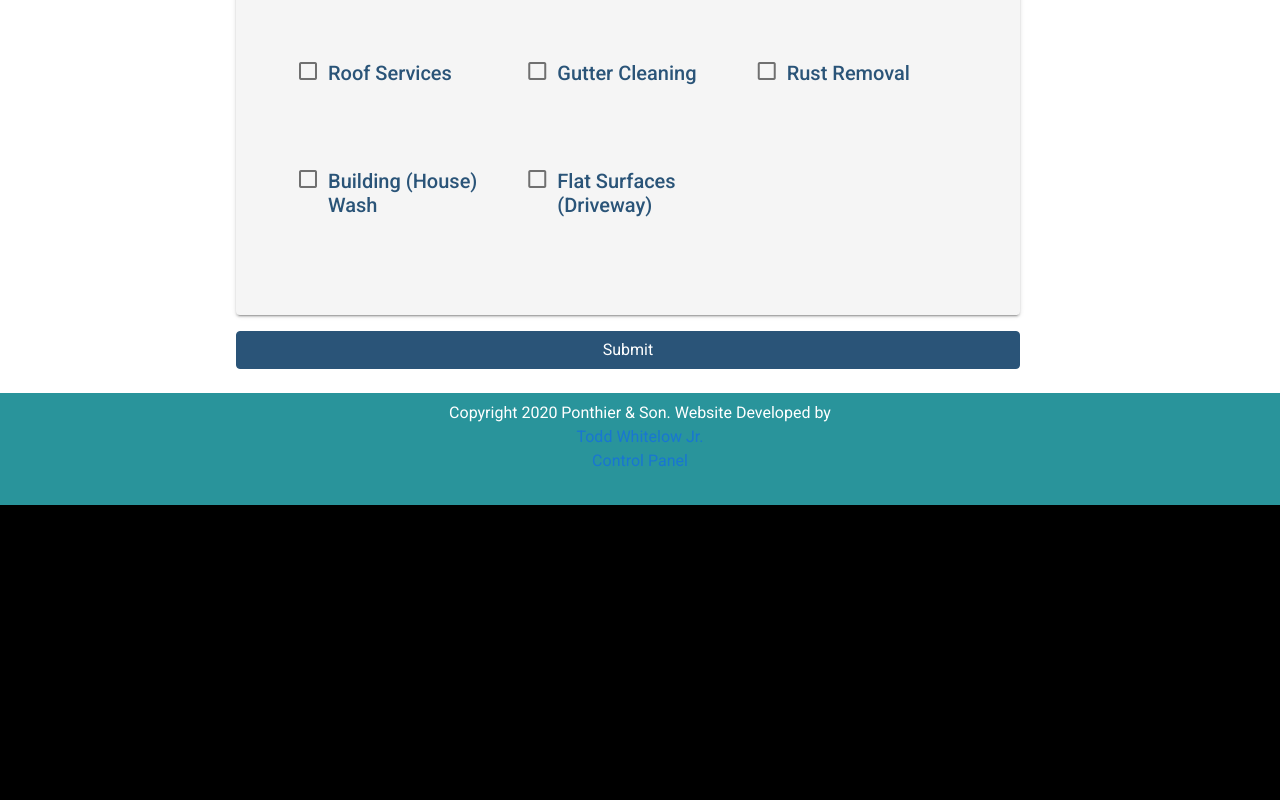
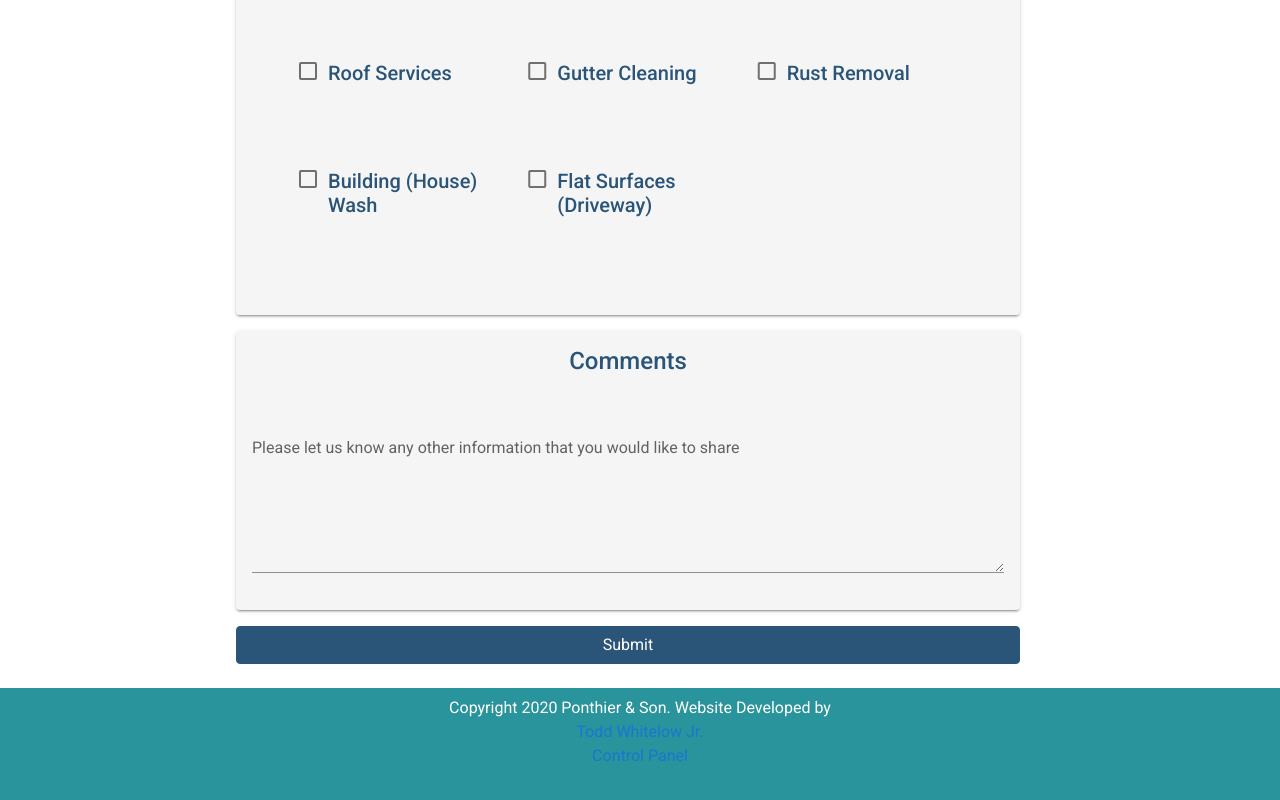
Before and after one commit to twhitelow1/ponthier-frontend, a Vue app: page /quotes-new1 in a window 1280 px wide. Shown: the part 1206-2006 px from the top of the page. Before the commit the page ends 1711 px from the top, so only its background shows below. Built offline with nearby package versions, Linux system fonts and the light colour scheme.

Commit message:
updating the variables on front end to match new back and asign to correct model

```diff
--- a/src/views/QuotesNew.vue
+++ b/src/views/QuotesNew.vue
@@ -181,22 +181,22 @@
                 <v-row>
                   <v-select
                       :items="exteriorMaterials"
-                      v-model="newExtType"
-                      id="exteriorType"
+                      v-model="newExtMaterial"
+                      id="extMaterial"
                       label="What Material are the exterior walls made of?">
                   </v-select>
                 </v-row>
                 <v-row>
                   <v-radio-group v-model="newScreenRemoval" id="screenRemoval" label="Will the screens from the windows need to be removed and tracks cleaned?">
-                    <v-radio color="blue" value="true" label="Yes">Yes</v-radio>
-                    <v-radio color="blue" value="false" label="No">No</v-radio>
+                    <v-radio color="blue" :value="true" label="Yes">Yes</v-radio>
+                    <v-radio color="blue" :value="false" label="No">No</v-radio>
                   </v-radio-group>
                 </v-row>
                 <v-row>
                   <v-select
                       :items="doorTypes"
-                      v-model="newBuildingDoorType"
-                      id="doorType"
+                      v-model="newDoorMaterial"
+                      id="doorMaterial"
                       label="What Material are the exterior doors made of?">
                   </v-select>
                 </v-row>
@@ -231,12 +231,44 @@
                   </v-text-field>
                 </v-row>
                 <v-row>
+                   <v-radio-group v-model="newDriveway" id="driveway" label="Is this a driveway?">
+                    <v-radio color="blue" :value="true" label="Yes">Yes</v-radio>
+                    <v-radio color="blue" :value="false" label="No">No</v-radio>
+                  </v-radio-group>
+                </v-row>
+                <v-row>
                   <v-select
                       :items="drivewaySizes"
                       v-model="newDrivewaySize"
                       id="drivewaySize"
-                      label="What Size Driveway?">
+                      label="If this is a driveway then how many cars can fit in it?"
+                      >
                   </v-select>
+                </v-row>
+                <v-row >
+                  <v-text-field
+                      v-model="newDrivewaySize"
+                      id="drivewaySize"
+                      label="Flat Surface Type (Not Driveway)?"
+                      >
+                  </v-text-field>
+                </v-row>
+              </v-container>
+            </v-card>
+            <!-- End Driveway/Flat Surfaces Section -->
+            <!-- Start Comments Section -->
+            <v-card class="form-group p-3" id="comments">
+              <p class="h4 mb-10 text-center">Comments</p>
+              <v-container>
+                <v-row>
+                  <v-textarea
+                    v-model="newComments"
+                    hint="Got more details to share?"
+                    id="comments"
+                    name="comments"
+                    label="Please let us know any other information that you would like to share"
+                    required>
+                  </v-textarea>
                 </v-row>
               </v-container>
             </v-card>
@@ -307,10 +339,10 @@ export default {
       newPitchOfRoof: "",
       newGutterSqft: "",
       newExtMaterial: "",
-      newScreenRemoval: "",
+      newScreenRemoval: false,
       newDoorMaterial: "",
       newFltSurfaceSqft: "",
-      newDriveway: "",
+      newDriveway: false,
       newDrivewaySize: "",
       newComments: "",
       newBuildingWash: false,
@@ -395,24 +427,27 @@ export default {
         clientName: this.newClientName,
         email: this.newEmail,
         phone: this.newPhone,
+        status: "submitted",
+        price: 0.0,
         projectType: this.newProjectType,
         floors: this.newFloors,
         buildingSqft: this.newBuildingSqft,
+        garage: this.newGarage,
+        roofServices: this.roofServices,
         roofMaterial: this.newRoofMaterial,
         pitchOfRoof: this.newPitchOfRoof,
-        garage: this.newGarage,
-        extType: this.newExtType,
+        gutterCleaning: this.gutterCleaning,
+        gutterSqft: this.gutterSqft,
+        buildingWash: this.buildingWash,
+        extMaterial: this.newExtMaterial,
+        screenRemoval: this.screenRemoval,
+        doorMaterial: this.newDoorMaterial,
+        flatSurfaces: this.newFlatSurfaces,
         fltSurfaceSqft: this.newFltSurfaceSqft,
-        enclosureHeight: this.newEnclosureHeight,
-        poolDeckType: this.newPoolDeckType,
-        gutterGuardRemove: this.newGutterGuardRemove,
-        gutterGuardRinse: this.newGutterGuardRinse,
-        roofServices: this.newRoofServices,
-        gutterCleaning: this.newGutterCleaning,
-        houseWash: this.newHouseWash,
-        poolEnclosures: this.newPoolEnclosures,
         driveway: this.newDriveway,
+        drivewaySize: this.newDrivewaySize,
         rustRemoval: this.newRustRemoval,
+        comments: this.newComments,
       };
       axios
         .post("/api/quotes", params)
```
